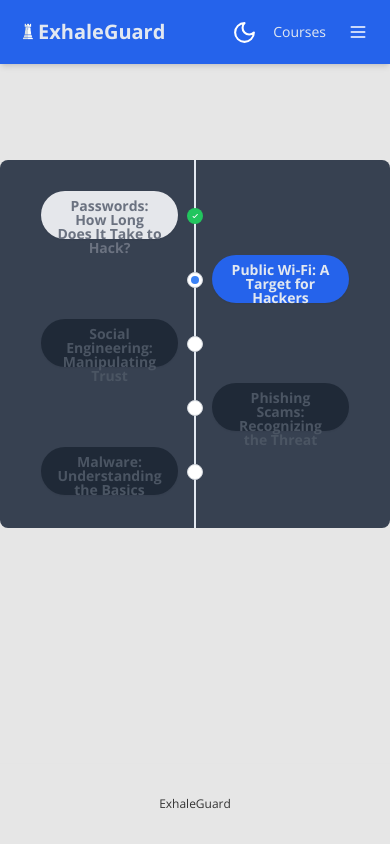
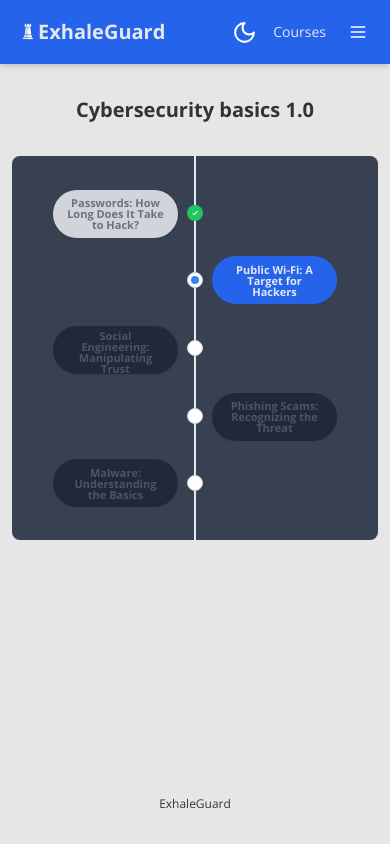
Before and after one commit to jonas-soderholm/juporia, a Next.js app: page /public-demo/courses/cybersecurity-basics-1 in a window 390 px wide. Built offline with nearby package versions, Linux system fonts and the light colour scheme; no server answers.

Commit message:
Make courses and lessons responsive

```diff
--- a/app/globals.css
+++ b/app/globals.css
@@ -102,8 +102,8 @@ body {
 }
 
 .btn-custom-primary-lesson {
-  @apply btn text-slate-200 dark:text-slate-200 bg-transparent px-4 py-2 hover:bg-blue-600
-  hover:text-slate-200 rounded-full border-slate-200 border-2 hover:border-transparent;
+  @apply btn bg-blue-600 text-slate-200 rounded-full border-none hover:bg-blue-900
+   hover:text-slate-200 px-3 py-1 text-[11px] md:px-4 md:text-sm;
 }
 
 .bg-exhaleguard-primary {
--- a/app/public-demo/courses/cybersecurity-basics-1/page.tsx
+++ b/app/public-demo/courses/cybersecurity-basics-1/page.tsx
@@ -2,6 +2,8 @@ import { LessonButton } from "@/components/courses/LessonButton";
 
 // Base URL for lessons
 const BASE_URL = "/public-demo/courses/cybersecurity-basics-1";
+
+const lessonName = "Cybersecurity basics 1.0";
 
 // Lessons with enabled status
 export const lessons = [
@@ -47,7 +49,12 @@ const isButtonDisabled = (index: number) =>
 export default function Basics1() {
   return (
     <>
-      <ul className="timeline timeline-vertical relative mt-[6rem] bg-gray-700 p-6 rounded-lg m-10 max-w-[40rem] mx-auto">
+      <h1 className="text-xl md:text-3xl font-bold text-center mt-[2rem]">
+        {lessonName}
+      </h1>
+
+      <div className="flex justify-center items-center">
+        <ul className="timeline timeline-vertical relative mt-[2rem] bg-gray-700 p-6 rounded-lg m-3 max-w-[40rem]">
           {/* Vertical Line */}
           <div className="absolute left-1/2 top-0 h-full w-[2px] bg-slate-200 transform -translate-x-1/2"></div>
 
@@ -96,6 +103,7 @@ export default function Basics1() {
             </li>
           ))}
         </ul>
+      </div>
     </>
   );
 }
--- a/components/courses/courseCard.tsx
+++ b/components/courses/courseCard.tsx
@@ -18,7 +18,7 @@ export default function CourseCard({
   linkUrl,
 }: CourseCardProps) {
   return (
-    <div className="relative w-full sm:w-[45rem] md:w-[45rem] lg:w-[45rem] overflow-hidden rounded-lg">
+    <div className="relative w-full sm:w-[30rem] md:w-[35rem] lg:w-[35rem] overflow-hidden rounded-lg">
       {/* Image */}
       <img
         src={image}
@@ -30,10 +30,10 @@ export default function CourseCard({
       {/* Content */}
       <div className="absolute inset-0 flex flex-col justify-between p-3">
         <div>
-          <h1 className="text-xl md:text-[1.5rem] text-white font-bold max-w-[20rem] md:max-w-[25rem] ">
+          <h1 className="text-lg md:text-[1.5rem] text-slate-200 font-bold max-w-[16rem] md:max-w-[30rem] ">
             {title}
           </h1>
-          <p className="text-white text-xs sm:text-sm mt-2 max-w-[27rem]">
+          <p className="text-slate-200 text-xs sm:text-sm mt-2 max-w-[27rem]">
             {description}
           </p>
         </div>
--- a/components/courses/lessonButton.tsx
+++ b/components/courses/lessonButton.tsx
@@ -14,7 +14,7 @@ export function LessonButton({ lessonName, link, disabled, done }: Lesson) {
       {disabled ? (
         // Render a disabled button without a Link wrapper
         <button
-          className={`btn-custom-primary-reverse mt-[-1rem] !bg-gray-800 !text-gray-600 cursor-not-allowed`}
+          className={`btn-custom-primary-lesson !bg-gray-800 !text-gray-600 cursor-not-allowed`}
           style={{ pointerEvents: "none" }}
           disabled
         >
@@ -24,8 +24,8 @@ export function LessonButton({ lessonName, link, disabled, done }: Lesson) {
         // Render an enabled button with the Link wrapper
         <Link href={link}>
           <button
-            className={`btn-custom-primary-reverse hover:border-transparent mt-[-1rem] ${
-              done ? "!bg-gray-200 !text-gray-500" : ""
+            className={`btn-custom-primary-lesson hover:border-transparent ${
+              done ? "!bg-gray-300 !text-gray-500" : ""
             }`}
           >
             {lessonName}
```
Lines whose indentation alone changed are shown as unchanged.
